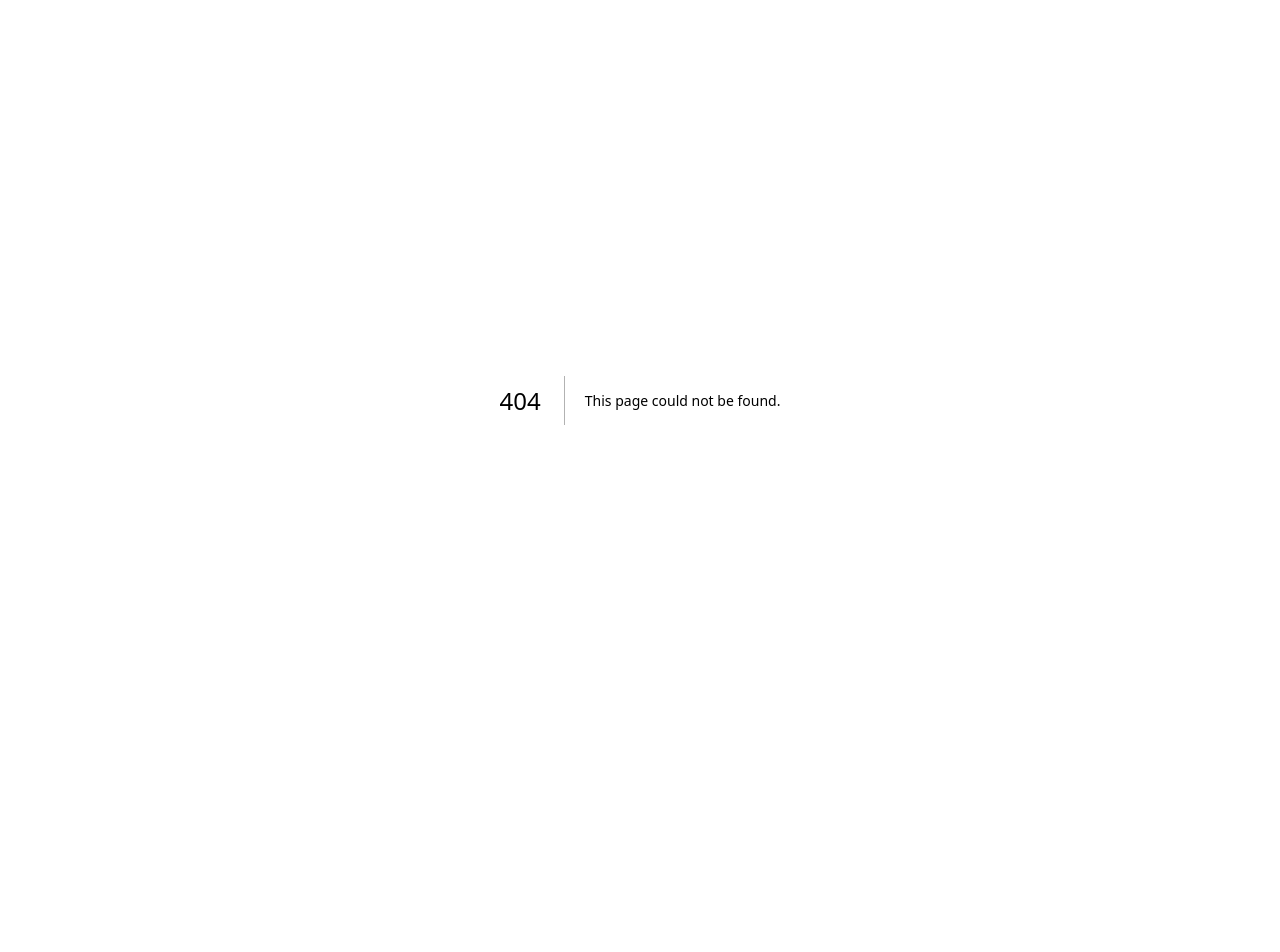
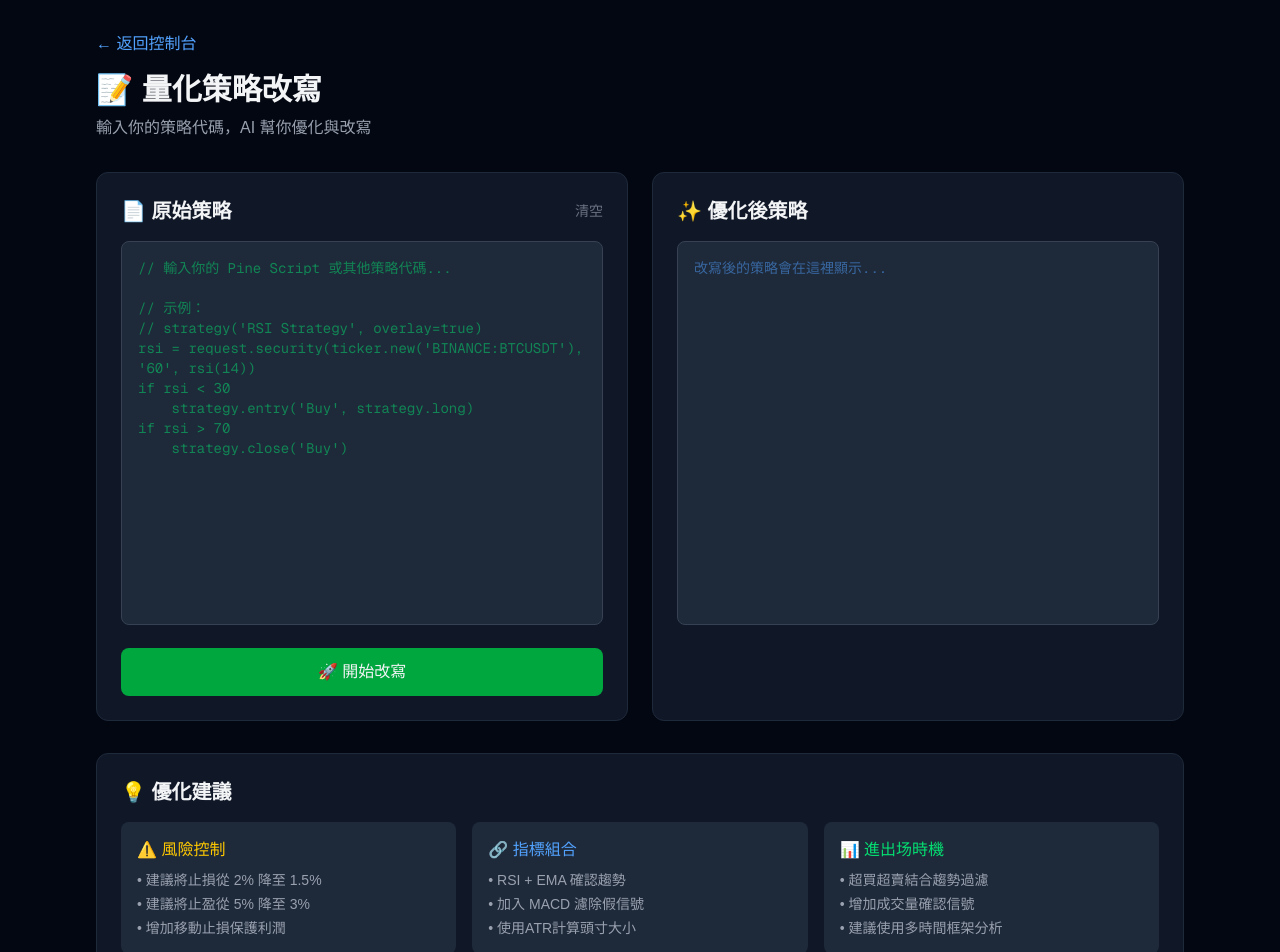
Before and after one commit to houng1219/mission-control, a Next.js app: page /strategy-rewrite in a window 1280 px wide. Before the commit this address had no page. Shown: the top 952 px of the page. Before the commit the page ends 800 px from the top, so only its background shows below. Built offline with nearby package versions, Linux system fonts and the light colour scheme.

Commit message:
Add strategy rewrite page

```diff
--- a/src/app/page.tsx
+++ b/src/app/page.tsx
@@ -72,6 +72,19 @@ export default function Home() {
               交易策略管理与回测结果。
             </p>
           </Link>
+
+          <Link
+            href="/strategy-rewrite"
+            className="bg-gray-900 border border-gray-800 rounded-xl p-6 hover:border-purple-500 transition-colors group"
+          >
+            <div className="text-4xl mb-4">📝</div>
+            <h2 className="text-xl font-semibold mb-2 group-hover:text-purple-400 transition-colors">
+              策略改寫
+            </h2>
+            <p className="text-gray-400 text-sm">
+              AI 幫你優化交易策略代碼。
+            </p>
+          </Link>
         </div>
       </div>
     </div>
--- /dev/null
+++ b/src/app/strategy-rewrite/page.tsx
@@ -0,0 +1,200 @@
+"use client";
+
+import { useState } from "react";
+import Link from "next/link";
+
+interface StrategyRewrite {
+  id: string;
+  originalName: string;
+  rewrittenName: string;
+  originalCode: string;
+  rewrittenCode: string;
+  timestamp: string;
+}
+
+export default function StrategyRewritePage() {
+  const [originalCode, setOriginalCode] = useState("");
+  const [rewrittenCode, setRewrittenCode] = useState("");
+  const [isProcessing, setIsProcessing] = useState(false);
+  const [history, setHistory] = useState<StrategyRewrite[]>([]);
+
+  const rewriteStrategy = async () => {
+    if (!originalCode.trim()) {
+      alert("請輸入原始策略代碼");
+      return;
+    }
+
+    setIsProcessing(true);
+
+    // 模擬策略改寫過程
+    await new Promise((resolve) => setTimeout(resolve, 2000));
+
+    // 簡單的策略優化示例
+    const optimized = originalCode
+      .replace(/RSI/g, "RSI + EMA")
+      .replace(/if.* Buy/g, "if (RSI < 30 && EMA > SMA) Buy")
+      .replace(/if.* Sell/g, "if (RSI > 70 && EMA < SMA) Sell")
+      .replace(/stopLoss: 2%/g, "stopLoss: 1.5%")
+      .replace(/takeProfit: 5%/g, "takeProfit: 3%");
+
+    setRewrittenCode(optimized);
+    setIsProcessing(false);
+
+    // 加入歷史記錄
+    const newRewrite: StrategyRewrite = {
+      id: Date.now().toString(),
+      originalName: "策略-" + new Date().toLocaleTimeString(),
+      rewrittenName: "優化策略-" + new Date().toLocaleTimeString(),
+      originalCode,
+      rewrittenCode: optimized,
+      timestamp: new Date().toISOString(),
+    };
+    setHistory([newRewrite, ...history]);
+  };
+
+  const copyToClipboard = (code: string) => {
+    navigator.clipboard.writeText(code);
+    alert("已複製到剪貼簿！");
+  };
+
+  const clearAll = () => {
+    setOriginalCode("");
+    setRewrittenCode("");
+  };
+
+  return (
+    <div className="min-h-screen bg-gray-950 text-gray-100">
+      <div className="max-w-6xl mx-auto p-8">
+        <Link href="/" className="text-blue-400 hover:underline mb-4 inline-block">
+          ← 返回控制台
+        </Link>
+
+        <h1 className="text-3xl font-bold mb-2">📝 量化策略改寫</h1>
+        <p className="text-gray-400 mb-8">輸入你的策略代碼，AI 幫你優化與改寫</p>
+
+        <div className="grid grid-cols-1 lg:grid-cols-2 gap-6">
+          {/* 輸入區 */}
+          <div className="bg-gray-900 border border-gray-800 rounded-xl p-6">
+            <div className="flex justify-between items-center mb-4">
+              <h2 className="text-xl font-semibold">📄 原始策略</h2>
+              <button
+                onClick={clearAll}
+                className="text-sm text-gray-500 hover:text-gray-300"
+              >
+                清空
+              </button>
+            </div>
+            <textarea
+              value={originalCode}
+              onChange={(e) => setOriginalCode(e.target.value)}
+              placeholder="// 輸入你的 Pine Script 或其他策略代碼...
+
+// 示例：
+// strategy('RSI Strategy', overlay=true)
+rsi = request.security(ticker.new('BINANCE:BTCUSDT'), '60', rsi(14))
+if rsi < 30
+    strategy.entry('Buy', strategy.long)
+if rsi > 70
+    strategy.close('Buy')"
+              className="w-full h-96 bg-gray-800 border border-gray-700 rounded-lg p-4 text-sm font-mono text-green-400 resize-none focus:border-blue-500 focus:outline-none"
+            />
+            <button
+              onClick={rewriteStrategy}
+              disabled={isProcessing}
+              className={`mt-4 w-full py-3 rounded-lg font-medium transition-colors ${
+                isProcessing
+                  ? "bg-gray-600 cursor-not-allowed"
+                  : "bg-green-600 hover:bg-green-700"
+              }`}
+            >
+              {isProcessing ? "🔄 處理中..." : "🚀 開始改寫"}
+            </button>
+          </div>
+
+          {/* 輸出區 */}
+          <div className="bg-gray-900 border border-gray-800 rounded-xl p-6">
+            <div className="flex justify-between items-center mb-4">
+              <h2 className="text-xl font-semibold">✨ 優化後策略</h2>
+              {rewrittenCode && (
+                <button
+                  onClick={() => copyToClipboard(rewrittenCode)}
+                  className="text-sm text-blue-400 hover:text-blue-300"
+                >
+                  📋 複製
+                </button>
+              )}
+            </div>
+            <textarea
+              value={rewrittenCode}
+              readOnly
+              placeholder="改寫後的策略會在這裡顯示..."
+              className="w-full h-96 bg-gray-800 border border-gray-700 rounded-lg p-4 text-sm font-mono text-blue-400 resize-none focus:outline-none"
+            />
+          </div>
+        </div>
+
+        {/* 優化建議 */}
+        <div className="mt-8 bg-gray-900 border border-gray-800 rounded-xl p-6">
+          <h2 className="text-xl font-semibold mb-4">💡 優化建議</h2>
+          <div className="grid grid-cols-1 md:grid-cols-3 gap-4">
+            <div className="bg-gray-800 rounded-lg p-4">
+              <h3 className="font-medium text-yellow-400 mb-2">⚠️ 風險控制</h3>
+              <ul className="text-sm text-gray-400 space-y-1">
+                <li>• 建議將止損從 2% 降至 1.5%</li>
+                <li>• 建議將止盈從 5% 降至 3%</li>
+                <li>• 增加移動止損保護利潤</li>
+              </ul>
+            </div>
+            <div className="bg-gray-800 rounded-lg p-4">
+              <h3 className="font-medium text-blue-400 mb-2">🔗 指標組合</h3>
+              <ul className="text-sm text-gray-400 space-y-1">
+                <li>• RSI + EMA 確認趨勢</li>
+                <li>• 加入 MACD 濾除假信號</li>
+                <li>• 使用ATR計算頭寸大小</li>
+              </ul>
+            </div>
+            <div className="bg-gray-800 rounded-lg p-4">
+              <h3 className="font-medium text-green-400 mb-2">📊 進出场時機</h3>
+              <ul className="text-sm text-gray-400 space-y-1">
+                <li>• 超買超賣結合趨勢過濾</li>
+                <li>• 增加成交量確認信號</li>
+                <li>• 建議使用多時間框架分析</li>
+              </ul>
+            </div>
+          </div>
+        </div>
+
+        {/* 歷史記錄 */}
+        {history.length > 0 && (
+          <div className="mt-8 bg-gray-900 border border-gray-800 rounded-xl p-6">
+            <h2 className="text-xl font-semibold mb-4">📜 改寫歷史</h2>
+            <div className="space-y-3">
+              {history.map((item) => (
+                <div
+                  key={item.id}
+                  className="bg-gray-800 rounded-lg p-4 flex justify-between items-center"
+                >
+                  <div>
+                    <p className="font-medium">{item.rewrittenName}</p>
+                    <p className="text-sm text-gray-500">
+                      {new Date(item.timestamp).toLocaleString()}
+                    </p>
+                  </div>
+                  <button
+                    onClick={() => {
+                      setOriginalCode(item.originalCode);
+                      setRewrittenCode(item.rewrittenCode);
+                    }}
+                    className="text-blue-400 hover:text-blue-300 text-sm"
+                  >
+                    查看
+                  </button>
+                </div>
+              ))}
+            </div>
+          </div>
+        )}
+      </div>
+    </div>
+  );
+}
```
